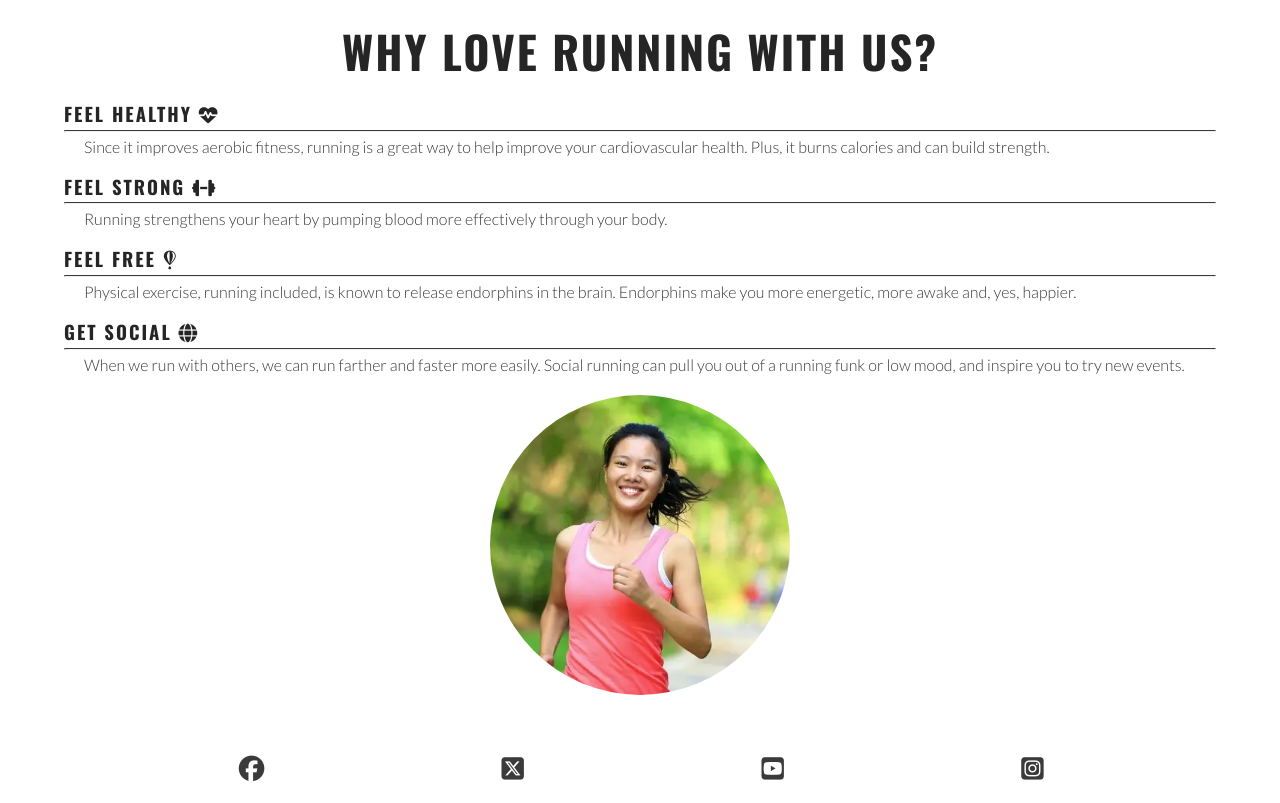
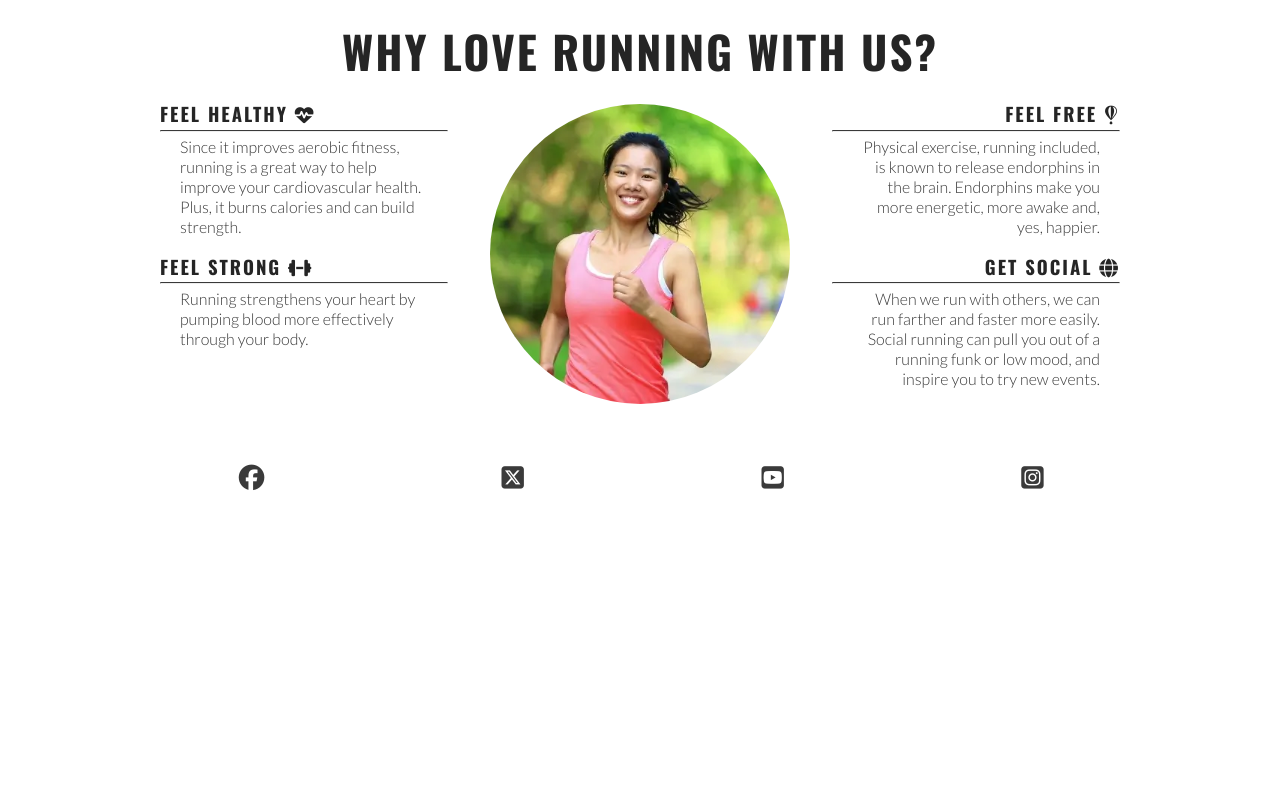
Before and after one commit to Matthieu-Arn/love-running_mha, a plain HTML site: page index.html in a window 1280 px wide. Shown: the part 681-1484 px from the top of the page. After the commit the page ends 1193 px from the top, so only its background shows below. Drawn offline with nearby package versions, Linux system fonts and the light colour scheme.

Commit message:
Make reasons section responsive

```diff
--- a/assets/css/style.css
+++ b/assets/css/style.css
@@ -213,7 +213,25 @@ main {
         width: 300px;
         right: 50px;
     }
+
+    /* Reasons Section */
+    #benefits-physical, #benefits-mental {
+        display: flex;
+        flex-direction: column;
+        width: 100%;
+    }
+
+    #benefits-physical > div, #benefits-mental > div {
+        width: 75%;
+    }
+
+    #benefits-mental > div {
+        text-align: end;
+        align-self: flex-end;
+    }
 }
+
+
 
  /* Media Query: Laptops and larger (992px and up) */
 @media screen and (min-width: 992px) {
@@ -221,3 +239,35 @@ main {
         border-bottom: 1px solid #3a3a3a;
     }
 }
+
+/* Media Query: Desktops (1200px and up) */
+@media screen and (min-width: 1200px) {
+    #benefits{
+        display: flex;
+        flex-direction: row;
+    }
+
+    #benefits > div {
+        flex: 1;
+    }
+
+    #benefits-image {
+        order: 0;
+    }
+
+    #benefits-mental {
+        order: 1;
+    }
+
+    #benefits-mental > div {
+        align-self: flex-start;
+    }
+
+    #benefits-physical > div {
+        align-self: flex-end;
+    }
+
+}
+
+
+}
```
